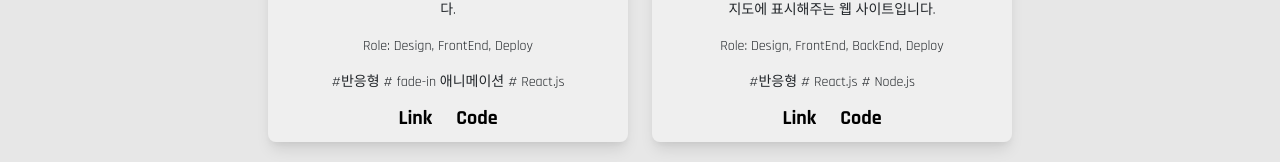
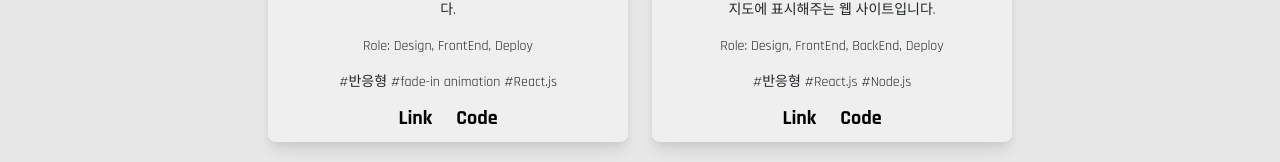
Before and after one commit to kosy0907/Portfolio, a React (Create React App) app: page / in a window 1280 px wide. Shown: the part 2055-2217 px from the top of the page. Built offline with nearby package versions, Linux system fonts and the light colour scheme; a web font is replaced by a local one.

Commit message:
태그 수정

```diff
--- a/src/component/Section3/Tab/Tab.js
+++ b/src/component/Section3/Tab/Tab.js
@@ -65,7 +65,7 @@ function Tab() {
                                         <p>{item.description}</p>
                                         <p>Role: {item.tag[0].role.join(', ')}</p>
                                         {item.tag[3] ? (
-                                            <p>#{item.tag[3].fcn.join(' # ')}</p>
+                                            <p>#{item.tag[3].fcn.join(' #')}</p>
                                         ) : null}
                                         <div className='itemLink'>
                                             <a href={item.link} target='_blank' rel='noreferrer'>Link</a>
--- a/src/component/Section3/Tab/projectItem.js
+++ b/src/component/Section3/Tab/projectItem.js
@@ -36,7 +36,7 @@ export const projectItem = [
                 pj_category: 'Personal'
             },
             {
-                fcn: ['반응형', 'fade-in 애니메이션', 'React.js']
+                fcn: ['반응형', 'fade-in animation', 'React.js']
             }
         ],
         img: 'portfolio_mockup',
```
